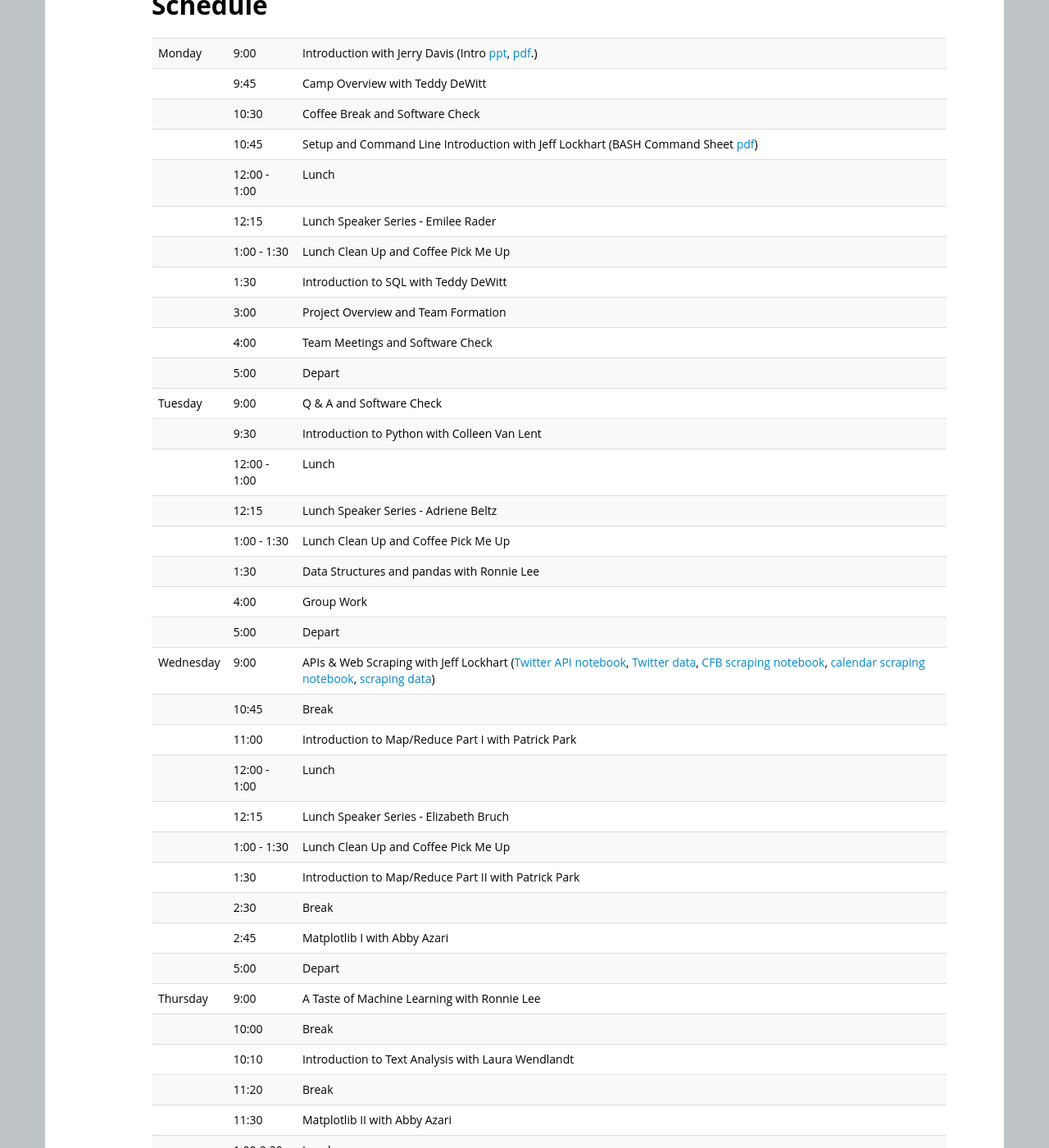
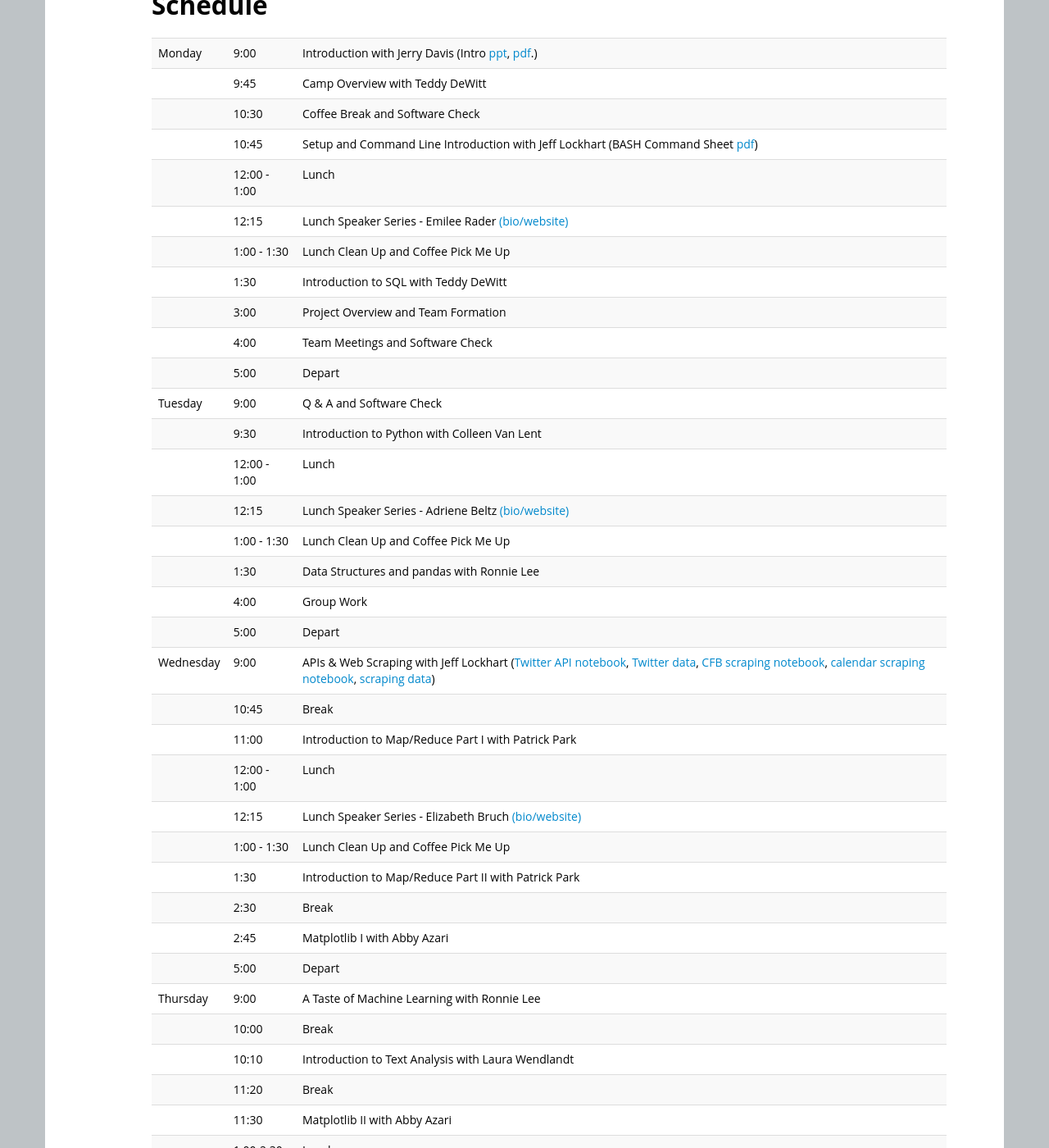
Before and after one commit to ICOSBigDataCamp/2018-summer-camp, a Jekyll site: the page built from index.html, in a window 1280 px wide and 1400 px high, scrolled down 876 px. Shown: the whole window at 82% size. Built offline with Jekyll 4.4.1, drawn with Linux system fonts in a browser that asks for light colours.

Commit message:
Update index.html

```diff
--- a/index.html
+++ b/index.html
@@ -127,7 +127,7 @@ Organizing committee: Jerry Davis, H. V. Jagadish, Cliff Lampe, and Brian Noble
   <tr> <td></td>        <td>10:30</td>   <td>Coffee Break and Software Check</td> </tr>
   <tr> <td></td>        <td>10:45</td>   <td>Setup and Command Line Introduction with Jeff Lockhart (BASH Command Sheet  <a href='slides/BASH_Cheat_Sheet.pdf'>pdf</a>) </td> </tr>
   <tr> <td></td>        <td>12:00 - 1:00</td>   <td>Lunch</td> </tr>
-  <tr> <td></td>        <td>12:15</td>   <td>Lunch Speaker Series - Emilee Rader</td> </tr>
+  <tr> <td></td>        <td>12:15</td>   <td>Lunch Speaker Series - Emilee Rader <a href="http://bierdoctor.com/" target="_blank">(bio/website)</a></td> </tr>
   <tr> <td></td>        <td>1:00 - 1:30</td>    <td>Lunch Clean Up and Coffee Pick Me Up</td> </tr>
   <tr> <td></td>        <td>1:30</td>   <td>Introduction to SQL with Teddy DeWitt
    <!-- (Main slides: <a href="slides/SQL Final_Student_2017.ppt" target="_blank">pdf</a>, slides on joins: <a href="slides/JOINS -  An Overview.pdf" target="_blank">pdf</a>)</td> </tr>-->
@@ -137,7 +137,7 @@ Organizing committee: Jerry Davis, H. V. Jagadish, Cliff Lampe, and Brian Noble
   <tr> <td>Tuesday</td><td>9:00</td>    <td> Q & A and Software Check </td> </tr>
   <tr> <td></td>       <td>9:30</td>    <td>Introduction to Python with Colleen Van Lent</td> </tr>
   <tr> <td></td>       <td>12:00 - 1:00 </td>   <td>Lunch</td> </tr>
-  <tr> <td></td>       <td>12:15</td>   <td>Lunch Speaker Series - Adriene Beltz  </td> </tr>
+  <tr> <td></td>       <td>12:15</td>   <td>Lunch Speaker Series - Adriene Beltz <a href="https://lsa.umich.edu/psych/people/faculty/abeltz.html" target="_blank">(bio/website)</a>  </td> </tr>
   <tr> <td></td>       <td>1:00 - 1:30</td>    <td>Lunch Clean Up and Coffee Pick Me Up</td> </tr>
   <tr> <td></td>       <td>1:30</td>   <td>Data Structures and pandas with Ronnie Lee </td> </tr>
   <tr> <td></td>       <td>4:00</td>   <td>Group Work</td> </tr>
@@ -147,7 +147,7 @@ Organizing committee: Jerry Davis, H. V. Jagadish, Cliff Lampe, and Brian Noble
   <tr> <td></td>       <td>10:45</td>   <td>Break</td> </tr>
   <tr> <td></td>       <td>11:00</td>   <td>Introduction to Map/Reduce Part I with Patrick Park</td></tr>
   <tr> <td></td>       <td>12:00 - 1:00 </td>   <td>Lunch</td> </tr>
-  <tr> <td></td>       <td>12:15</td>   <td>Lunch Speaker Series - Elizabeth Bruch</td> </tr>
+  <tr> <td></td>       <td>12:15</td>   <td>Lunch Speaker Series - Elizabeth Bruch <a href="https://mhbsd.net/" target="_blank">(bio/website)</a> </td> </tr>
   <tr> <td></td>       <td>1:00 - 1:30</td>    <td>Lunch Clean Up and Coffee Pick Me Up</td> </tr>
   <tr> <td></td>       <td>1:30</td>   <td>Introduction to Map/Reduce Part II with Patrick Park</td> </tr>
   <tr> <td></td>       <td>2:30</td>   <td>Break</td> </tr>
```
